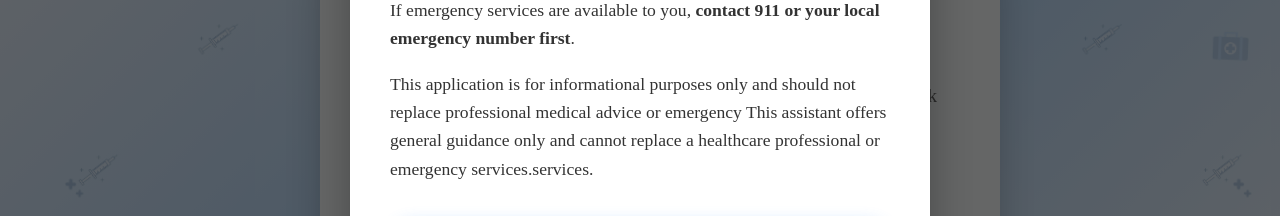
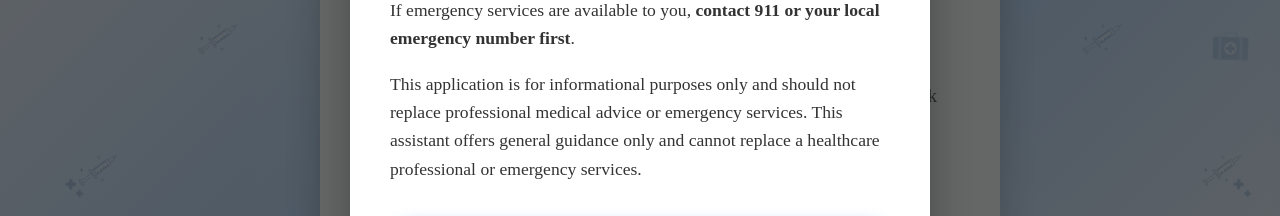
Before and after one commit to krupa-r/nwhacks2026, a React (Create React App) app in the folder frontend/: page / in a window 1280 px wide. Both pictures are taken after a click on the button "Start". Shown: the part 309-525 px from the top of the page. Built offline with nearby package versions, Linux system fonts and the light colour scheme; the HTML template or start-up script is replaced by a standard one.

Commit message:
fixed typo in disclaimer

```diff
--- a/frontend/src/pages/Landing.tsx
+++ b/frontend/src/pages/Landing.tsx
@@ -93,7 +93,7 @@ const Landing: React.FC = () => {
 			If emergency services are available to you, <b>contact 911 or your local emergency number first</b>.
             </p>
             <p className="disclaimer-text">
-              This application is for informational purposes only and should not replace professional medical advice or emergency This assistant offers general guidance only and cannot replace a healthcare professional or emergency services.services.
+              This application is for informational purposes only and should not replace professional medical advice or emergency services. This assistant offers general guidance only and cannot replace a healthcare professional or emergency services.
             </p>
             <button className="continue-button" onClick={handleContinue}>
               Continue
```
